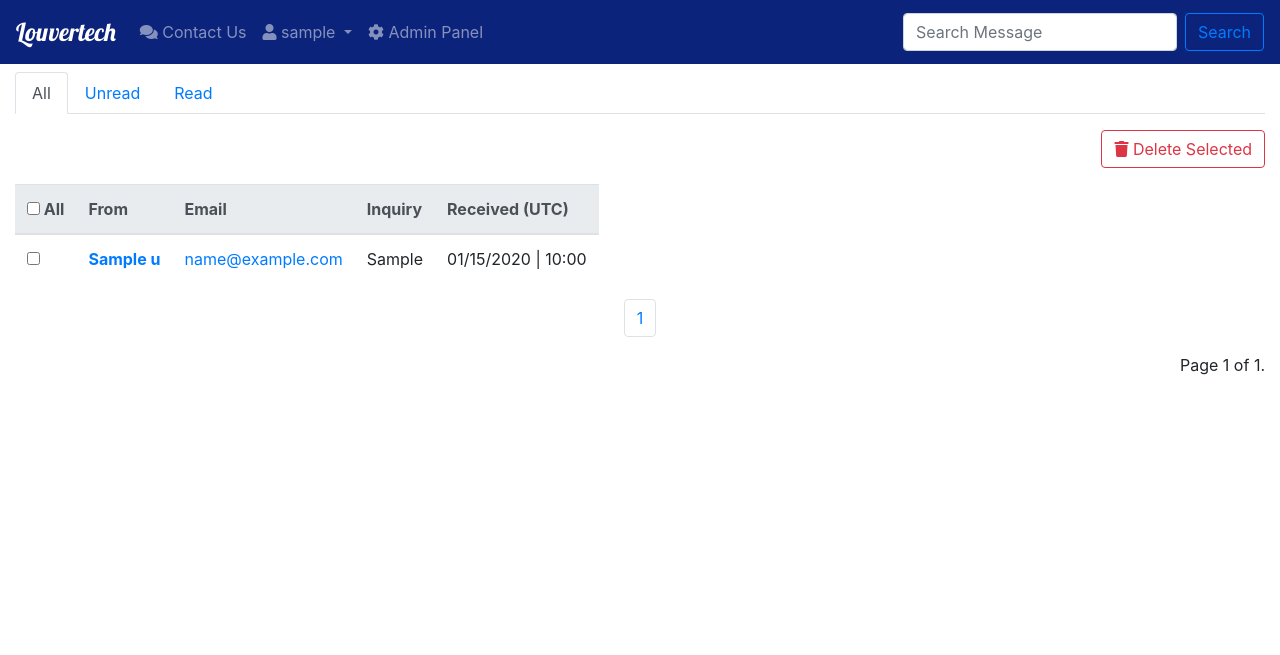
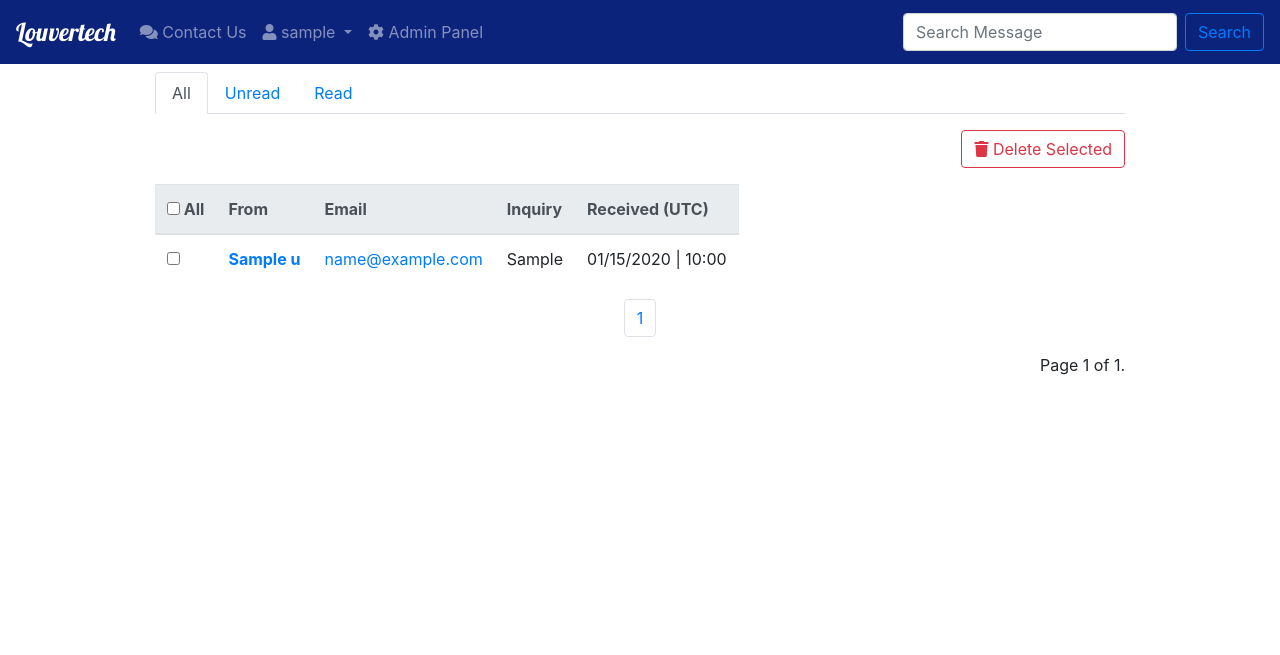
Before and after one commit to arviesan24/Louvertech, a Django app: page /messages/ in a window 1280 px wide. Shown: the top 655 px of the page. Run offline with Django 3.2, Linux system fonts and the light colour scheme; a user stored in the database is signed in; tables that the repository leaves empty hold one stand-in row (values such as "Sample post"); some libraries are stand-ins or nearby versions.

Commit message:
compressed div for message list display for better aesthetics

```diff
--- a/templates/inquiries/display_all.html
+++ b/templates/inquiries/display_all.html
@@ -11,7 +11,7 @@
 {% endblock search_form %}
 
 {% block content %}
-
+<div class="container" style="max-width: 1000px">
 <ul class="nav nav-tabs">
     <li class="nav-item">
         <a class='nav-link {% if request.session.all %}active{% endif %}' href="{% url 'contact_us_app:all_inquiries' %}">All {{ request.session.active }}</a>
@@ -79,5 +79,5 @@
     Page {{ inquiries.number }} of {{ inquiries.paginator.num_pages }}.
 </span>
 <br />
-
+</div>
 {% endblock content %}
--- a/templates/inquiries/inquiry_details.html
+++ b/templates/inquiries/inquiry_details.html
@@ -51,4 +51,5 @@
     </tr>
     </tbody>
 </table>
+
 {% endblock content %}
```
